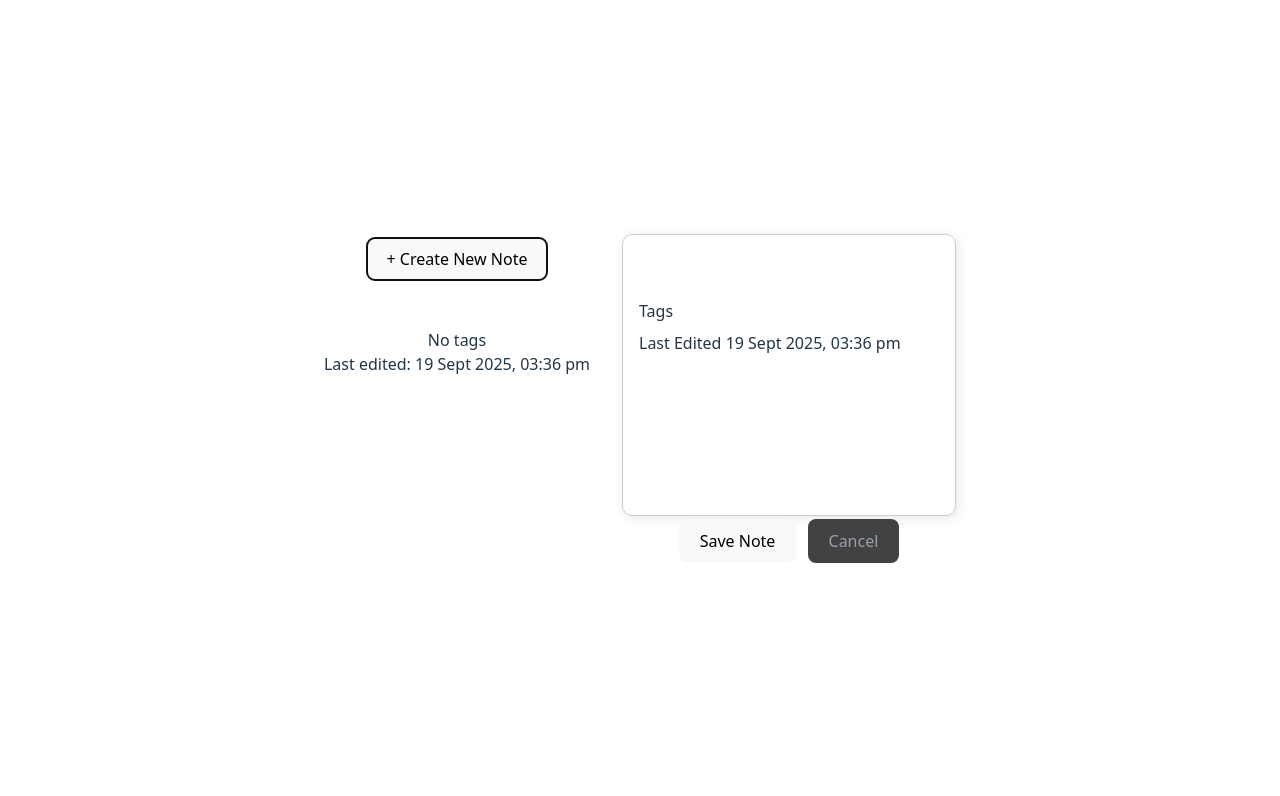
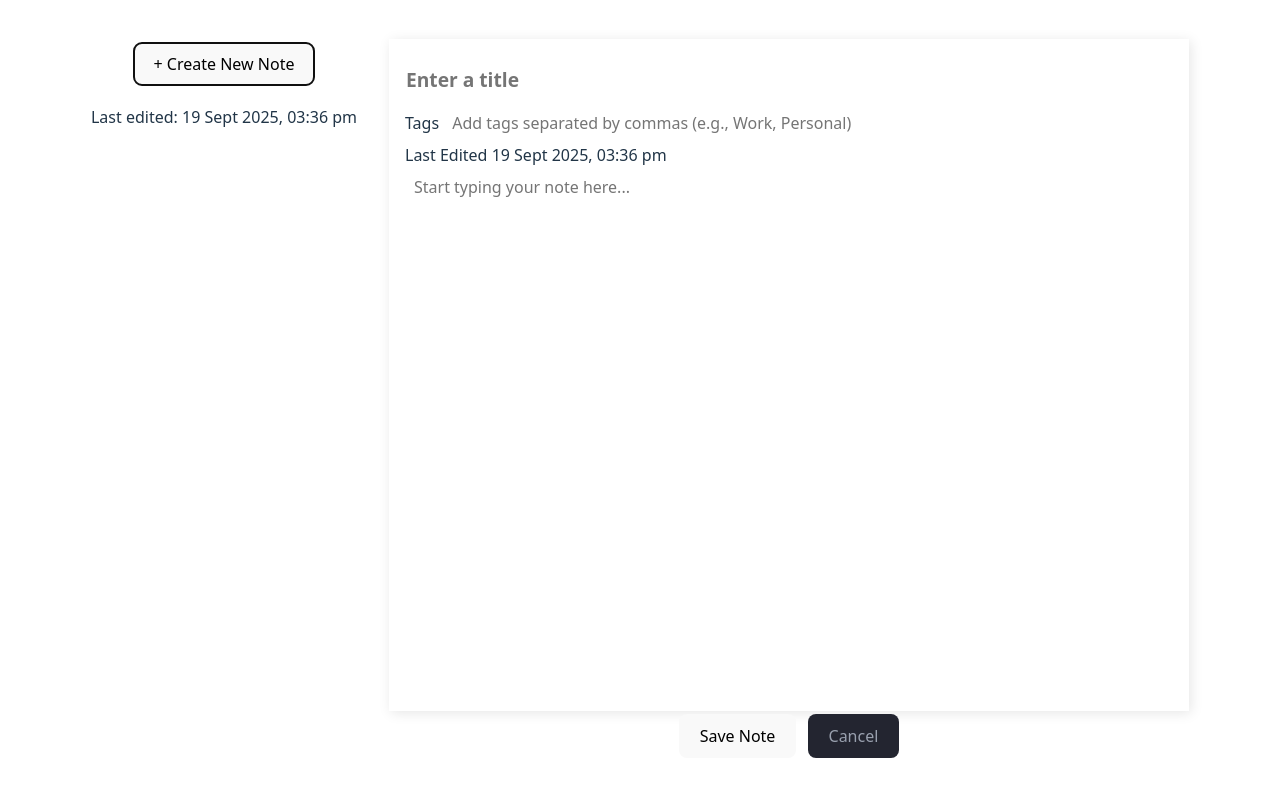
Before and after one commit to alifbink-ualberta/notetakingapp, a React (Vite) app: page / in a window 1280 px wide. Both pictures are taken after a click on the button "+ Create New Note". Shown: the top 796 px of the page. Built offline with nearby package versions, Linux system fonts and the light colour scheme.

Commit message:
Minor style updates.

```diff
--- a/src/App.css
+++ b/src/App.css
@@ -25,14 +25,18 @@
   background-color: #525866;
   border-radius: 15px;
   padding: 5px;
+  padding-left: 10px;
+  padding-right: 10px;
 }
 
+.no-tags{
+  display: hidden;
+}
 .note{
-  border: 1px solid #ccc;
-  border-radius: 10px;
   padding: 1rem;
+  height: 80vh;
   text-align: left;
-  width: 300px;
+  width: 60vw;
   box-shadow: 2px 2px 12px rgba(0,0,0,0.1);
 }
 
@@ -40,6 +44,11 @@
   margin: 0;
   font-weight: 700;
   color:  rgba(255, 255, 255, 0.87);
+}
+
+.title.note-title{
+  padding-left: 0;
+  font-size: 1.2rem;
 }
 
 .logo {
@@ -56,11 +65,11 @@
 }
 
 .cancel{
-  background-color: #424242;
+  background-color: #232530;
   color: #99A0AE;
 }
 .cancel:hover {
-  background-color: #232530;
+  background-color: #424242;
 }
 
 
--- a/src/components/ListCard.tsx
+++ b/src/components/ListCard.tsx
@@ -20,7 +20,7 @@ function ListCard({note, onSelect} : ListCardProps){
                         </span>
                     ))
                 ) : (
-                    <span className="no-tags">No tags</span>
+                    <></>
                 )}
             </div>
             <div className="last-edited">
--- a/src/components/MainNotes.tsx
+++ b/src/components/MainNotes.tsx
@@ -14,7 +14,7 @@ function MainNotes() {
   const handleAddNote = () => {
     const newNote: Note = {
       id: crypto.randomUUID(),
-      title: "Untitled",
+      title: "",
       content: "",
       tags: [],
       createdAt: new Date(),
@@ -41,9 +41,16 @@ function MainNotes() {
   }
 
 const handleSaveNote = () => {
+
   if (!selectedNoteId) return
+
   const noteToSave = notes.find((n) => n.id === selectedNoteId)
   if (!noteToSave) return
+
+  if (!noteToSave.tags || noteToSave.tags.length === 0) {
+    alert("Please add at least one tag before saving.");
+    return;
+  }
 
   // save into localStorage
   localStorage.setItem("notes", JSON.stringify(notes))
--- a/src/components/NoteView.tsx
+++ b/src/components/NoteView.tsx
@@ -13,12 +13,13 @@ function NoteView({ note, onUpdate }: NoteProps) {
   }
 
   return (
-    <div className="note">
+    <form className="note">
       <input
         type="text"
         value={note.title}
         onChange={(e) => onUpdate({ ...note, title: e.target.value })}
-        className="title"
+        className="title note-title"
+        placeholder="Enter a title"
       />
       <div>
         <span>Tags </span>
@@ -27,6 +28,7 @@ function NoteView({ note, onUpdate }: NoteProps) {
           value={note.tags.join(",")}
           onChange={(e) => onUpdate({ ...note,
             tags: e.target.value.split(",").map(tag => tag.trim())})}
+          placeholder="Add tags separated by commas (e.g., Work, Personal)"
         />
       </div>
       <div className="last-edited">
@@ -36,9 +38,10 @@ function NoteView({ note, onUpdate }: NoteProps) {
       <textarea
         value={note.content}
         onChange={(e) => onUpdate({ ...note, content: e.target.value })}
+        placeholder="Start typing your note here..."
       />
 
-    </div>
+    </form>
   )
 }
 
--- a/src/index.css
+++ b/src/index.css
@@ -85,13 +85,13 @@ textarea {
   outline: none;
   border-radius: 6px;
   transition: border-color 0.25s ease;
+  width: 50vw;
 }
 
 textarea {
   min-height: 120px;
   min-width: 250px;
-  max-width: 100%;
-  height: 100%;
+  height: 60vh;
   resize: none;
 }
 
```
